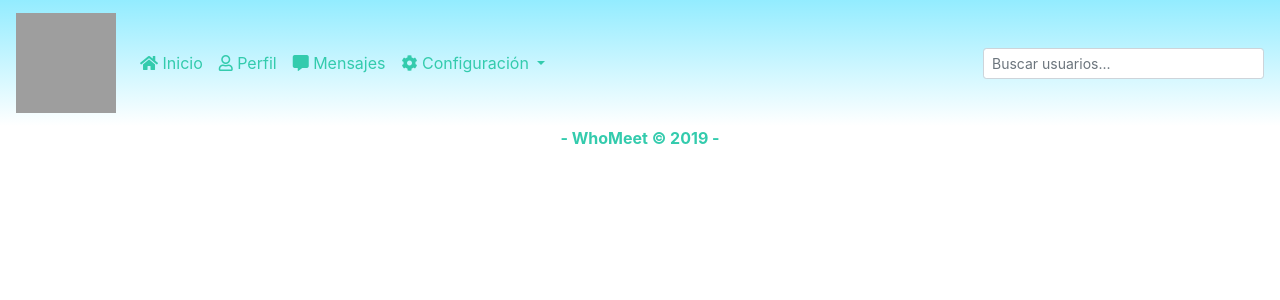
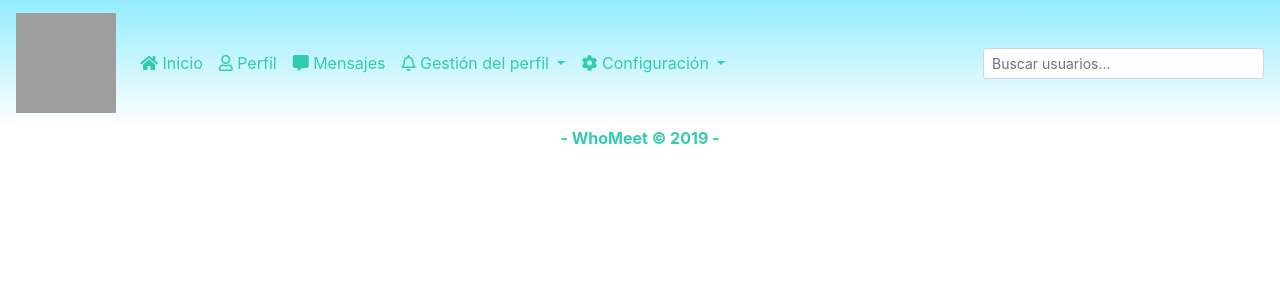
Before and after one commit to jesusrv98/wh00m33t, a PHP site: the page made by app/templates/conexion.php in a window 1280 px wide. Shown: the top 300 px of the page. Run offline with PHP 8.4, Linux system fonts and the light colour scheme; the template is opened without the code that fills it, so the values that code supplies are empty; the visitor is signed in with stand-in values (Sample User, id 1); some libraries are stand-ins or nearby versions; grey boxes are pictures that could not be loaded.

Commit message:
2ª subida 28 mayo

```diff
--- a/app/Model.php
+++ b/app/Model.php
@@ -238,7 +238,7 @@ class Model
     public function findEstadosAmigos($idUsuario)
     {
         // $sql = "select e.*, u.* from estadose join usuarios u on e.idUsuario = u.id WHERE e.idUsuario IN (SELECT amigo FROM es_amigo WHERE amigo_fk_a IN (SELECT id FROM usuarios WHERE correo = 'admin@whomeet.es'))";
-        $sql = "SELECT e.*, u.* FROM estados e JOIN usuarios u ON e.idUsuario = u.id WHERE e.idUsuario in ( SELECT amigo_fk_a FROM es_amigo WHERE amigo_fk_a IN (SELECT id FROM usuarios WHERE correo = '$idUsuario' ))";
+        $sql = "SELECT e.*, u.* FROM estados e JOIN usuarios u ON e.idUsuario = u.id WHERE e.idUsuario in ( SELECT amigo FROM es_amigo WHERE amigo_fk_a IN (SELECT id FROM usuarios WHERE correo = '$idUsuario' ) AND bloqueado = 0)";
         $result = mysqli_query($this->conexion, $sql);
 
         return $result;
@@ -300,7 +300,7 @@ class Model
     public function findEstadosAmigosPaginacion($idUsuario, $empezar_desde, $cantidad_resultados_por_pagina)
     {
         // $sql = "select e.*, u.* from estadose join usuarios u on e.idUsuario = u.id WHERE e.idUsuario IN (SELECT amigo FROM es_amigo WHERE amigo_fk_a IN (SELECT id FROM usuarios WHERE correo = 'admin@whomeet.es'))";
-        $sql = "SELECT e.*, u.* FROM estados e JOIN usuarios u ON e.idUsuario = u.id WHERE e.idUsuario in ( SELECT amigo FROM es_amigo WHERE amigo_fk_a IN (SELECT id FROM usuarios WHERE id = '$idUsuario' ))  ORDER BY e.fecha DESC LIMIT $empezar_desde, $cantidad_resultados_por_pagina";
+        $sql = "SELECT e.*, u.* FROM estados e JOIN usuarios u ON e.idUsuario = u.id WHERE e.idUsuario in ( SELECT amigo FROM es_amigo WHERE amigo_fk_a IN (SELECT id FROM usuarios WHERE id = '$idUsuario' ) AND bloqueado = 0) ORDER BY e.fecha DESC LIMIT $empezar_desde, $cantidad_resultados_por_pagina";
         $result = mysqli_query($this->conexion, $sql);
 
         return $result;
--- a/app/templates/layout.php
+++ b/app/templates/layout.php
@@ -79,19 +79,38 @@ if (!isset($_SESSION['usuarioconectado'])) {
                     </a>
                 </li>
                 <li class="nav-item dropdown">
+                    <a class="nav-link dropdown-toggle" id="fondodelmenu" style="color:#33cbad" href="#" id="dropdown05" data-toggle="dropdown" aria-haspopup="true" aria-expanded="false"><i class="far fa-bell"></i>
+                        Gestión del perfil
+                    </a>
+                    <div class="dropdown-menu" aria-labelledby="dropdown05">
+                        <a class="dropdown-item" style="color:#33cbad" id="fondosubmenu" href='index.php?ctl=solicitudes'><i class="fas fa-user"></i> Solicitudes</a>
+                    </div>
+                </li>
+                <li class="nav-item dropdown">
                     <a class="nav-link dropdown-toggle" id="fondodelmenu" style="color:#33cbad" href="#" id="dropdown05" data-toggle="dropdown" aria-haspopup="true" aria-expanded="false"><i class="fas fa-cog"></i>
-                        <!-- MOSTRAR DATOS DEL ARRAY DE SESIÓN -->
                         Configuración
-                        <!-- ** mostré los valores con implode mas la función array_column que trae la columna del array que le pases ** -->
                     </a>
                     <div class="dropdown-menu" aria-labelledby="dropdown05">
                         <a class="dropdown-item" style="color:#33cbad" id="fondosubmenu" href='index.php?ctl=configuracion'><i class="fas fa-wrench"></i> Configuración</a>
-                        <a class="dropdown-item" style="color:#33cbad" id="fondosubmenu" href='index.php?ctl=configuracion'><i class="fas fa-user"></i> Gestión perfil</a>
                         <a class="dropdown-item" style="color:#33cbad" id="fondosubmenu" href='index.php?ctl=contacto'><i class="fas fa-phone"></i> Contacto</a>
                         <a class="dropdown-item" style="color:#33cbad" id="fondosubmenu" href='index.php?ctl=logout'><i class="fas fa-sign-out-alt"></i> Cerrar sesión</a>
                     </div>
                 </li>
             </ul>
+            <?php if(implode(array_column($_SESSION['usuarioconectado'], "id")) == 30) : ?>
+                <ul class="navbar-nav d-flex justify-content-end">
+                    <li class="nav-item dropdown">
+                        <a class="nav-link dropdown-toggle" id="fondodelmenu" style="color:#33cbad" href="#" id="dropdown05" data-toggle="dropdown" aria-haspopup="true" aria-expanded="false"><i class="fas fa-key"></i>
+                            Administración
+                        </a>
+                        <div class="dropdown-menu" aria-labelledby="dropdown05">
+                            <a class="dropdown-item" style="color:#33cbad" id="fondosubmenu" href='index.php?ctl=solicitudes'><i class="fas fa-users-cog"></i> Gestión de usuarios</a>
+                            <a class="dropdown-item" style="color:#33cbad" id="fondosubmenu" href='index.php?ctl=solicitudes'><i class="fas fa-trash-alt"></i> Gestión de contenido</a>
+                            <a class="dropdown-item" style="color:#33cbad" id="fondosubmenu" href='index.php?ctl=solicitudes'><i class="fas fa-chart-bar"></i> Estadísticas</a>
+                        </div>
+                    </li>
+                </ul>
+                <?php endif; ?>
             <form action="index.php?ctl=busqueda" method="post" class="form-inline my-2 my-md-0">
                 <input class="form-control form-control-sm" autocomplete="off" size="25" type="text" name="nombreBusqueda" value="<?php $params['nombreBusqueda'] ?>" placeholder="Buscar usuarios..." />
             </form>
```
Also changed, not shown: web/images/5715590709042luz5i.jpg (added), web/images/591559070137vox.jpg (added).
